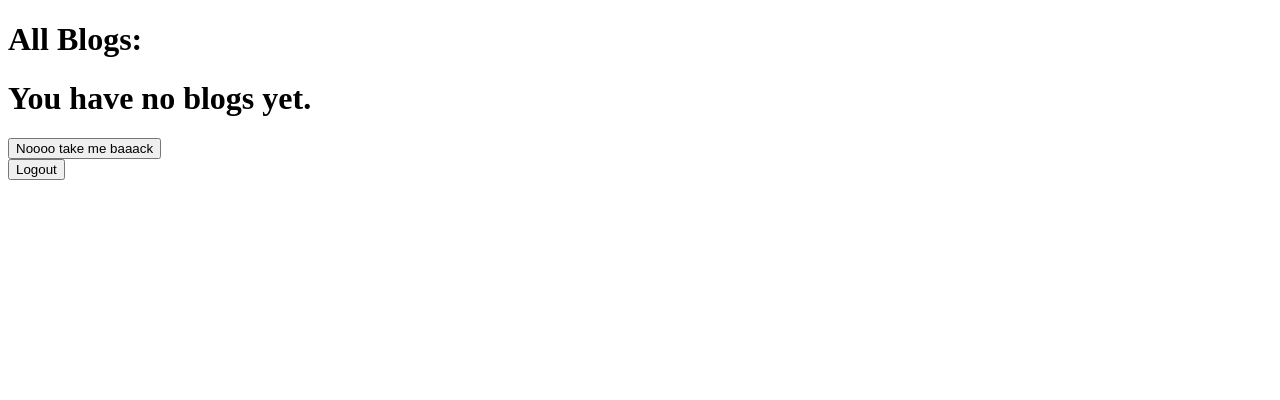
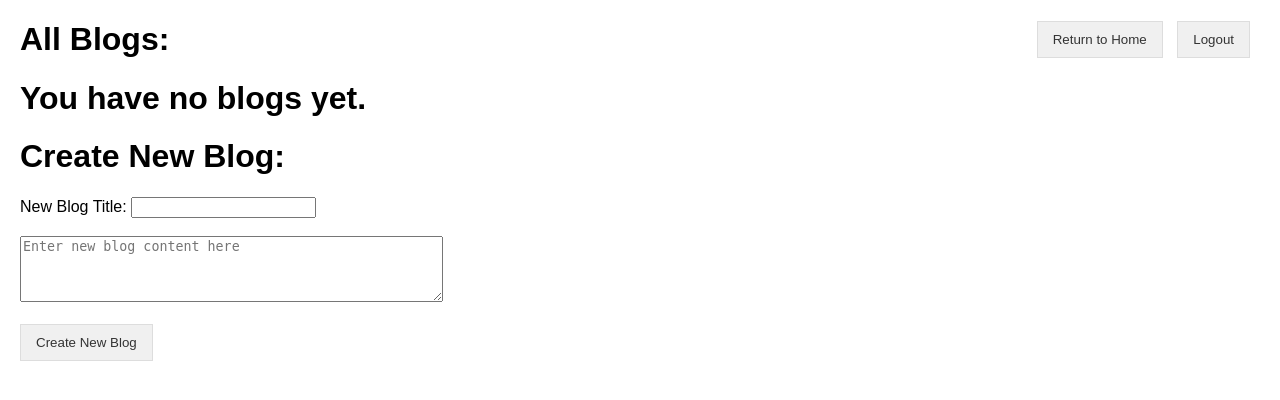
Before and after one commit to KangerDrew/flaskBlog, a Flask app: page /blog in a window 1280 px wide. Shown: the top 400 px of the page. Run offline with Flask 3, Linux system fonts and the light colour scheme; the visitor is signed in with stand-in values (Sample User, id 1); data that the repository does not hold is empty; some libraries are stand-ins or nearby versions.

Commit message:
added javascript, style, and additional forms to process requests

```diff
--- a/templates/blog.html
+++ b/templates/blog.html
@@ -3,25 +3,130 @@
 <head>
     <meta charset="utf-8">
     <title>Your Blogs</title>
+    <style>
+
+        nav {
+            float: right;
+        }
+
+        body {
+            font-family: Arial, sans-serif;
+            margin: 20px;
+        }
+        .blog-container {
+            position: relative;
+            border: 1px solid #ddd;
+            padding: 15px;
+            margin-bottom: 20px;
+        }
+        .blog-title {
+            font-size: 24px;
+            margin-bottom: 10px;
+        }
+        .blog-id {
+            font-size: 14px;
+            color: #555;
+        }
+        .blog-content {
+            margin-bottom: 15px;
+        }
+        .button-container {
+            margin-top: 20px;
+        }
+        .button {
+            padding: 10px 15px;
+            border: 1px solid #ddd;
+            background-color: #f0f0f0;
+            text-decoration: none;
+            color: #333;
+            margin-right: 10px;
+            cursor: pointer;
+        }
+        .button:hover {
+            background-color: #e0e0e0;
+        }
+        .blog-remove {
+            position: absolute;
+            top: 10px;
+            right: 10px;
+        }
+
+        .edit-form {
+            display: none;
+            margin-top: 15px;
+        }
+    </style>
+    <script>
+        function toggleForm(blogId) {
+            var form = document.getElementById('edit-form-' + blogId);
+            var editButton = document.getElementById('show-edit-' + blogId);
+
+            if (form.style.display === 'none' || form.style.display === '') {
+                form.style.display = 'block';
+                editButton.innerHTML = 'Cancel';
+            } else {
+                form.style.display = 'none';
+                editButton.innerHTML = 'Edit';
+            }
+        }
+    </script>
 </head>
 <body>
+    <nav>
+        <!-- Return to Home button -->
+        <form action="{{ url_for('home') }}" method="get" style="display: inline;">
+            <button type="submit" class="button">Return to Home</button>
+        </form>
+        <form action="{{ url_for('logout') }}" method="get" style="display: inline;">
+            <button type="submit" class="button">Logout</button>
+        </form>
+    </nav>
     <h1>All Blogs:</h1>
     {% if blogs %}
         {% for blog in blogs %}
-            <h2>{{ blog.title }}</h2>
-            <h3>ID: {{blog.blog_id}}</h3>
-            <p>{{ blog.content }}</p>
+            <div class="blog-container">
+                <h2 class="blog-title">{{ blog.title }}</h2>
+                <h3 class="blog-id">ID: {{blog.blog_id}}</h3>
+                <p class="blog-content">{{ blog.content }}</p>
+
+                <form action="{{ url_for('delete_blog', blog_id=blog.blog_id) }}" method="post" class="blog-remove">
+                    <button type="submit" class="button">X</button>
+                </form>
+
+                <!-- Edit button links to a page for editing the blog -->
+                <a id="show-edit-{{ blog.blog_id }}" class="button" onclick="toggleForm({{ blog.blog_id }})">Edit</a>
+                <div id="edit-form-{{ blog.blog_id }}" class="edit-form">
+                    <h3>Edit Blog:</h3>
+                    <form action="{{ url_for('edit_blog', blog_id=blog.blog_id) }}" method="post">
+                        <a>New Title:</a>
+                        <input id="title-{{ blog.blog_id }}" name="title" type="text">
+                        <br><br>
+                        <textarea id="content-{{ blog.blog_id }}" name="content" rows="4" cols="50"
+                                  placeholder="Enter new blog content here"></textarea>
+                        <br><br>
+                        <button type="submit" class="button">Update Blog</button>
+                    </form>
+                </div>
+
+
+            </div>
         {% endfor %}
     {% else %}
         <h1>You have no blogs yet.</h1>
     {% endif %}
 
-    <form action="{{ url_for('home') }}" method="get">
-        <button type="submit">Noooo take me baaack</button>
+    <!-- Button for creating a new blog -->
+
+    <h1>Create New Blog:</h1>
+    <form action="{{ url_for('blog') }}" method="post" style="display: inline;">
+        <a>New Blog Title:</a>
+        <input name="title" type="text">
+        <br><br>
+        <textarea name="content" rows="4" cols="50" placeholder="Enter new blog content here"></textarea>
+        <br><br>
+        <button type="submit" class="button">Create New Blog</button>
     </form>
-
-    <form action="{{ url_for('logout') }}" method="get">
-        <button type="submit">Logout</button>
-    </form>
+    <br>
+    <br>
 </body>
 </html>
```
